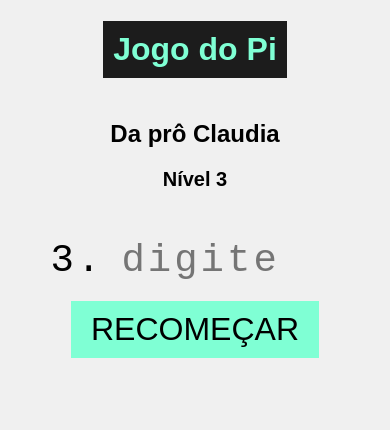
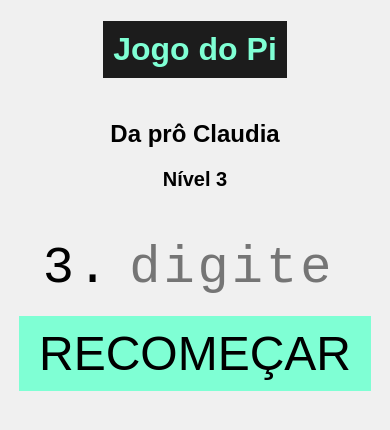
Before and after one commit to claudiaregina/jogodopi, a plain HTML site: page index.html in a window 390 px wide. Both pictures are taken after a click on the button "START!". Drawn offline with Linux system fonts and the light colour scheme.

Commit message:
Atualizar estilo para mobile

```diff
--- a/index.html
+++ b/index.html
@@ -3,6 +3,9 @@
 <head>
     <title>JOGO DO PI</title>
     <style>
+        :root{
+            --fontsize: 4em;
+        }
         body {
             display: flex;
             flex-direction: column;
@@ -22,13 +25,13 @@
             padding: 10px;
         }
         #piDisplay {
-            font-size: 3em;
+            font-size: var(--fontsize);
             margin: 20px 0;
             font-family: monospace;
             letter-spacing: 3px;
         }
         input {
-            font-size: 3em;
+            font-size: var(--fontsize);
             padding: 8px;
             margin: 10px;
             width: 200px;
@@ -45,7 +48,7 @@
             justify-content: center;
         }
         #piPrefix {
-            font-size: 3em;
+            font-size: var(--fontsize);
             font-family: monospace;
             letter-spacing: 3px;
         }
@@ -64,7 +67,7 @@
             font-weight: bold;
         }
         button {
-            font-size: 2em;
+            font-size: 3em;
             padding: 10px 20px;
             background-color: aquamarine;
             border: 0;
```
